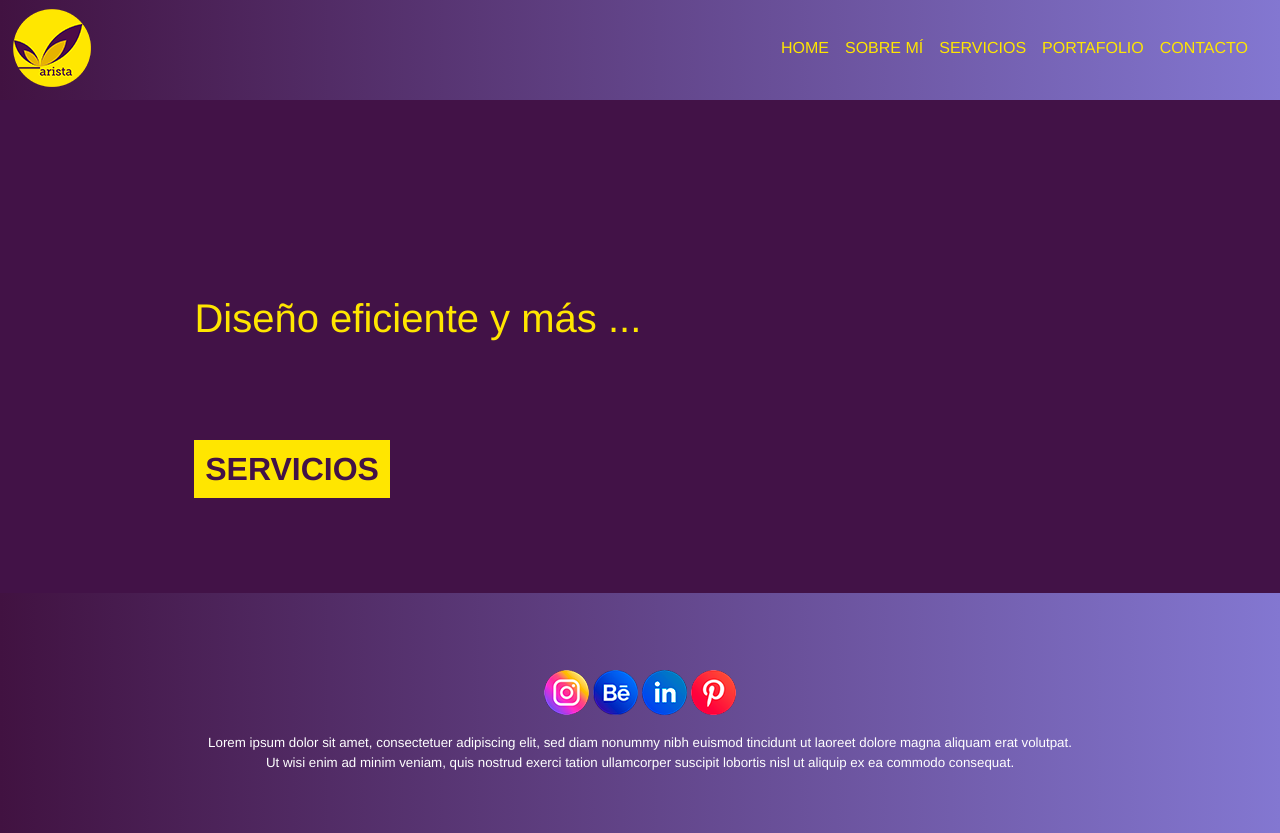
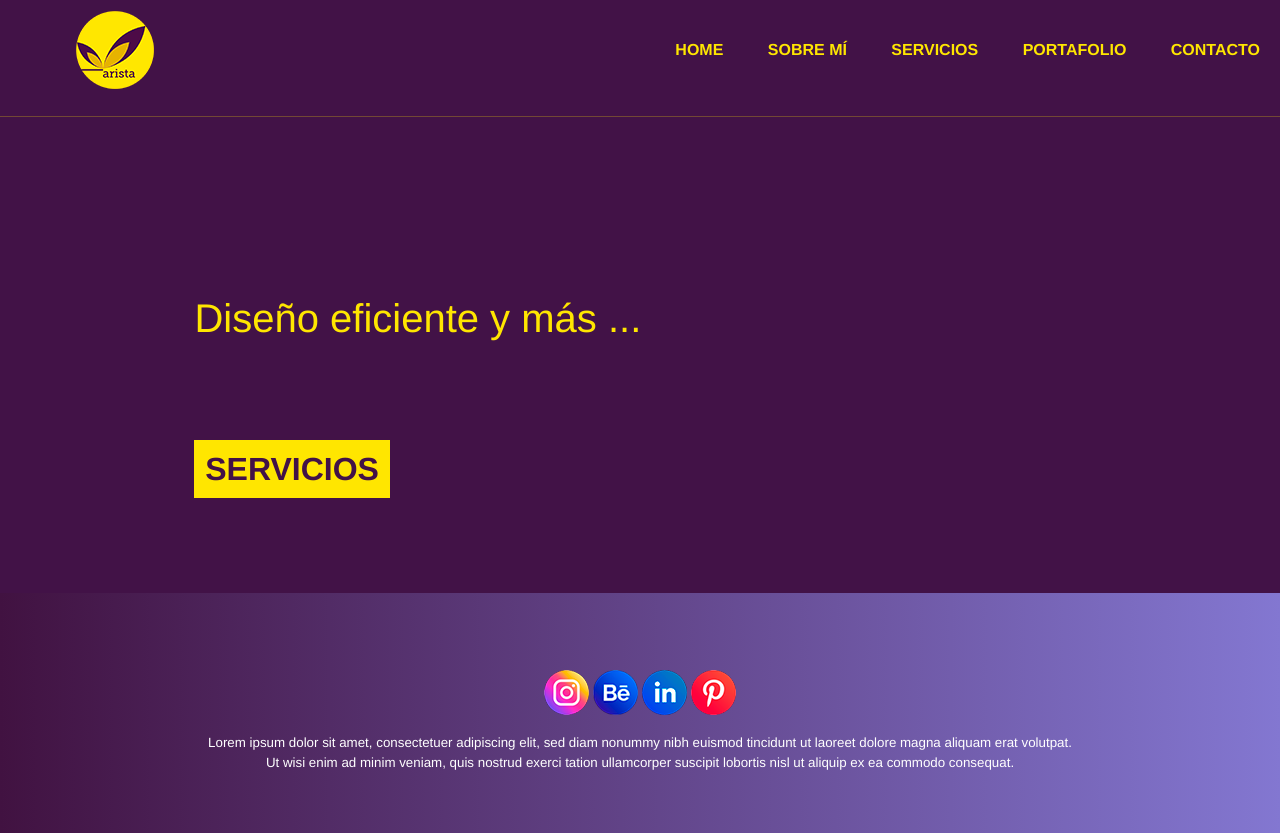
Before and after one commit to MarybelArista/MarybelAristaweb, a website: page index.html in a window 1280 px wide. Drawn offline with nearby package versions, Linux system fonts and the light colour scheme.

Commit message:
V7 se crearon las subcarpetas de sass y se oirganizaon los archivos de las paginas del sitio

```diff
--- /dev/null
+++ b/assets/sass/views/partials/_footer.scss
@@ -0,0 +1,11 @@
+footer {
+    padding-top: 60px;
+    padding-left: 200px;
+    padding-right: 200px;
+    padding-bottom: 60px;
+    text-align: center;
+    font-weight: lighter;
+    color: white;
+    font-size: smaller;
+    background-image: linear-gradient(to right, #411241, #8377D1);
+}
--- /dev/null
+++ b/assets/sass/views/partials/_header.scss
@@ -0,0 +1,45 @@
+.header {
+    width: 100%;
+    height: 100px;
+    background-color: #421247;
+    position: relative;
+
+    .conteiner {
+        width: 50%;
+        max-width: 1200px;
+        margin: auto;
+    }
+
+    .logo {
+        float: left;
+        padding-left: 75px;
+        padding-top: 10px;
+    }
+
+    .linea { width: 100%; size: 100; color: #FFE600;}
+
+}
+
+.menu {
+    float: right;
+    line-height: 60px;
+    list-style: none;
+}
+
+.menu>li {
+    display: inline-block;
+    font-family: Arial, Helvetica, sans-serif;
+    font-weight: bolder;
+    padding: 20px 20px;
+}
+
+.menu a {
+    color: #FFE600;
+    text-decoration: none;
+}
+
+.menu>li>a:hover {
+    color: rgb(255, 255, 255);
+    font-weight: normal;
+    border-bottom: 4px solid #FFE600;
+}
--- a/index.html
+++ b/index.html
@@ -5,7 +5,8 @@
     <meta charset="UTF-8">
     <meta http-equiv="X-UA-Compatible" content="IE=edge">
     <meta name="viewport" content="width=device-width, initial-scale=1.0">
-    <title>DESAFÍO 4</title>
+    <title>MARYBELARISTAWEB</title>
+    <link rel="icon" type="image/x-icon" href="assets/image/favicon.ico">
     <link href="https://cdn.jsdelivr.net/npm/bootstrap@5.1.3/dist/css/bootstrap.min.css" rel="stylesheet"
         integrity="sha384-1BmE4kWBq78iYhFldvKuhfTAU6auU8tT94WrHftjDbrCEXSU1oBoqyl2QvZ6jIW3" crossorigin="anonymous">
     <link rel="stylesheet" href="assets/css/index.css">
@@ -15,33 +16,30 @@
     <!--INICIO DE HEADER-->
     <header class="header">
         <div class="contenedor">
-            <!-- <div class="logo">
-                <a href="index.html"><img src="assets/image/arista300.png" alt="logo"></a>
-            </div> -->
-            <nav class="navbar navbar-expand-lg navbar-light bg-light">
-                <div class="container-fluid">
-                    <img src="assets/image/arista300.png" alt="logo"></a>
-                    <a class="navbar-brand" href="index.html"></a>
-                    <button class="navbar-toggler" type="button" data-bs-toggle="collapse"
-                        data-bs-target="#navbarNavAltMarkup" aria-controls="navbarNavAltMarkup" aria-expanded="false"
-                        aria-label="Toggle navigation">
-                        <span class="navbar-toggler-icon"></span>
-                    </button>
-                    <div class="collapse navbar-collapse justify-content-end container" id="navbarNavAltMarkup">
-                        <div class="navbar-nav">
-                            <!-- <a class="nav-link active" aria-current="page" href="#">HOME</a> -->
-                            <a class="nav-link" href="index.html">HOME</a>
-                            <a class="nav-link" href="assets/views/1sobremi.html">SOBRE MÍ</a>
-                            <a class="nav-link" href="assets/views/2servicios.html">SERVICIOS</a>
-                            <a class="nav-link" href="assets/views/3portafolio.html">PORTAFOLIO</a>
-                            <a class="nav-link" href="assets/views/4contacto.html">CONTACTO</a>
-                            <!-- <a class="nav-link disabled">PORTAFOLIO</a>
-                      <a class="nav-link disabled">CONTACTO</a> -->
-                        </div>
-                    </div>
-                </div>
+            <div class="logo">
+                <a href="index.html"> <img src="assets/image/arista300.png" alt="logo"> </a>
+            </div>
+            <nav>
+                <ul class="menu">
+                    <li>
+                        <a href="index.html">HOME</a>
+                    </li>
+                    <li>
+                        <a href="assets/views/1sobremi.html">SOBRE MÍ</a>
+                    </li>
+                    <li>
+                        <a href="assets/views/2servicios.html">SERVICIOS</a>
+                    </li>
+                    <li>
+                        <a href="assets/views/3portafolio.html">PORTAFOLIO</a>
+                    </li>
+                    <li>
+                        <a href="assets/views/4contacto.html">CONTACTO</a>
+                    </li>
+                </ul>
             </nav>
         </div>
+        <hr class="linea">
     </header>
     <!--FIN DE HEADER-->
     <main class="main">
```
Also changed, not shown: assets/css/index.css, assets/image/favicon.ico.png (renamed from assets/image/arista16.png), assets/sass/misc/_mixins.scss (added), assets/sass/misc/_normalize.scss (added), assets/sass/views/_1sobremi.scss (added), assets/sass/views/_home.scss (added), 1 other file.
